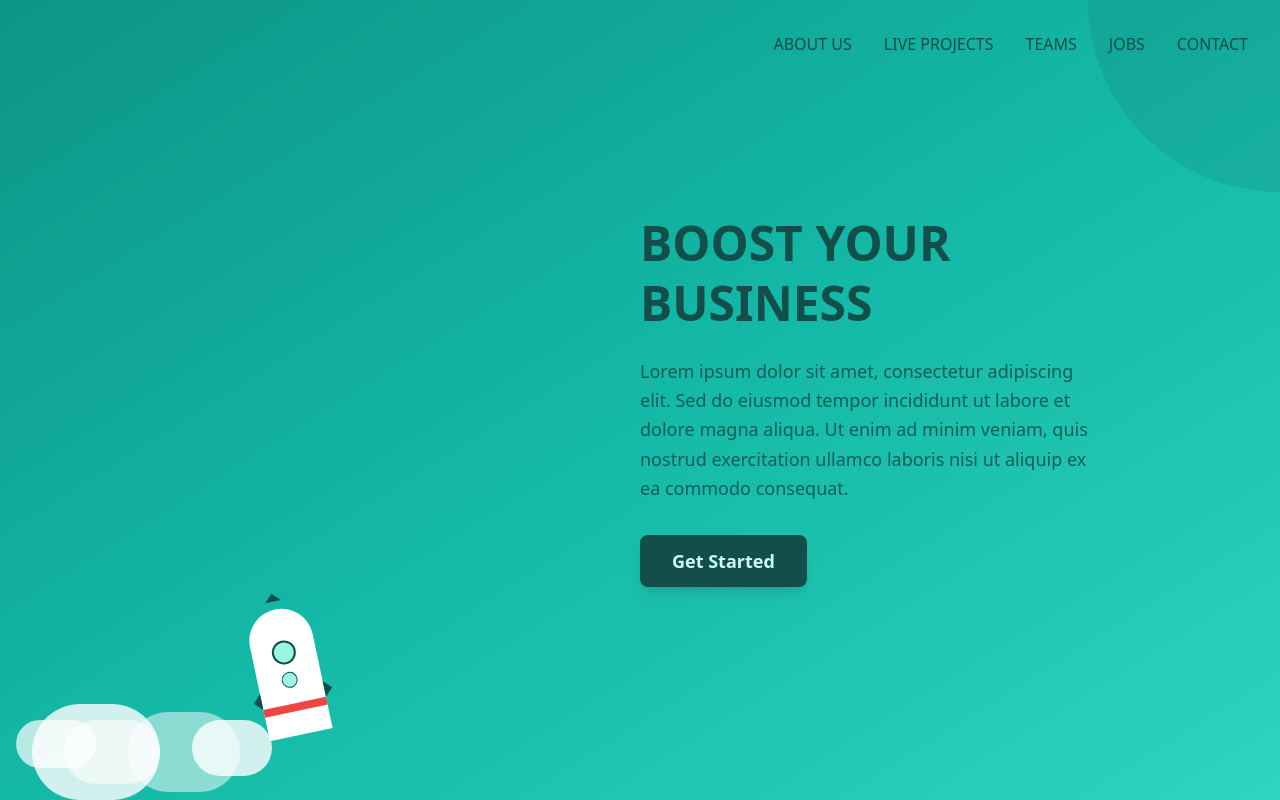
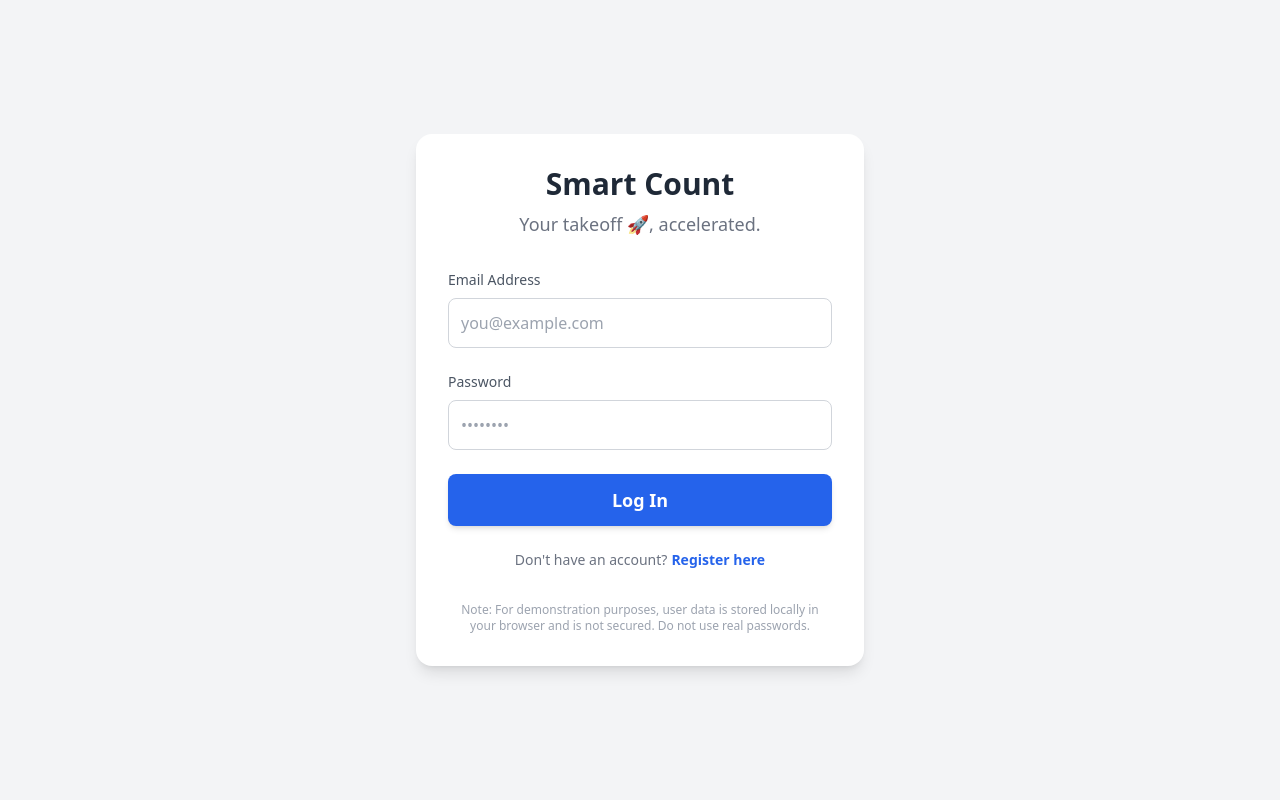
Before and after one commit to PrismSystems/SmartCount-EC2, a React (Vite) app: page / in a window 1280 px wide. Built offline with nearby package versions, Linux system fonts and the light colour scheme.

Commit message:
New design cancled

```diff
--- a/components/AuthScreen.tsx
+++ b/components/AuthScreen.tsx
@@ -15,7 +15,6 @@ export const AuthScreen: React.FC<AuthScreenProps> = ({ onLoginSuccess }) => {
     const [error, setError] = useState('');
     const [message, setMessage] = useState('');
     const [isLoading, setIsLoading] = useState(false);
-    const [showAuthForm, setShowAuthForm] = useState(false);
 
     const handleSubmit = async (e: React.FormEvent) => {
         e.preventDefault();
@@ -56,9 +55,8 @@ export const AuthScreen: React.FC<AuthScreenProps> = ({ onLoginSuccess }) => {
         setConfirmPassword('');
     };
 
-    if (showAuthForm) {
     return (
-            <div className="w-full h-screen bg-gradient-to-br from-teal-600 to-teal-400 flex items-center justify-center p-4">
+        <div className="w-full h-screen bg-gray-100 flex items-center justify-center p-4">
             <div className="w-full max-w-md mx-auto bg-white p-8 rounded-2xl shadow-lg">
                 <h1 className="text-3xl font-bold text-center text-gray-800 mb-2">{App_Name}</h1>
                 <p className="text-lg text-center text-gray-500 mb-8">{App_Tag_Line}</p>
@@ -76,7 +74,7 @@ export const AuthScreen: React.FC<AuthScreenProps> = ({ onLoginSuccess }) => {
                             onChange={e => setEmail(e.target.value)}
                             required
                             placeholder="you@example.com"
-                                className="w-full p-3 border border-gray-300 rounded-lg focus:ring-teal-500 focus:border-teal-500"
+                            className="w-full p-3 border border-gray-300 rounded-lg focus:ring-blue-500 focus:border-blue-500"
                         />
                     </div>
                     <div>
@@ -88,7 +86,7 @@ export const AuthScreen: React.FC<AuthScreenProps> = ({ onLoginSuccess }) => {
                             onChange={e => setPassword(e.target.value)}
                             required
                             placeholder="••••••••"
-                                className="w-full p-3 border border-gray-300 rounded-lg focus:ring-teal-500 focus:border-teal-500"
+                            className="w-full p-3 border border-gray-300 rounded-lg focus:ring-blue-500 focus:border-blue-500"
                         />
                     </div>
                     {mode === 'register' && (
@@ -101,105 +99,24 @@ export const AuthScreen: React.FC<AuthScreenProps> = ({ onLoginSuccess }) => {
                                 onChange={e => setConfirmPassword(e.target.value)}
                                 required
                                 placeholder="••••••••"
-                                    className="w-full p-3 border border-gray-300 rounded-lg focus:ring-teal-500 focus:border-teal-500"
+                                className="w-full p-3 border border-gray-300 rounded-lg focus:ring-blue-500 focus:border-blue-500"
                             />
                         </div>
                     )}
-                        <button type="submit" disabled={isLoading} className="w-full py-3 bg-teal-600 text-white rounded-lg font-semibold text-lg hover:bg-teal-700 transition-all shadow-md disabled:bg-gray-400">
+                    <button type="submit" disabled={isLoading} className="w-full py-3 bg-blue-600 text-white rounded-lg font-semibold text-lg hover:bg-blue-700 transition-all shadow-md disabled:bg-gray-400">
                         {isLoading ? 'Processing...' : (mode === 'login' ? 'Log In' : 'Register')}
                     </button>
                 </form>
                 <p className="text-center text-sm text-gray-500 mt-6">
                     {mode === 'login' ? "Don't have an account?" : "Already have an account?"}
-                        <button onClick={toggleMode} className="font-semibold text-teal-600 hover:underline ml-1">
+                    <button onClick={toggleMode} className="font-semibold text-blue-600 hover:underline ml-1">
                         {mode === 'login' ? 'Register here' : 'Log in here'}
                     </button>
                 </p>
-                    <button
-                        onClick={() => setShowAuthForm(false)}
-                        className="text-center text-sm text-gray-500 mt-4 hover:text-teal-600"
-                    >
-                        ← Back to landing page
-                    </button>
                 <p className="text-xs text-gray-400 mt-8 text-center">
                     Note: For demonstration purposes, user data is stored locally in your browser and is not secured. Do not use real passwords.
                 </p>
             </div>
         </div>
     );
-    }
-
-    return (
-        <div className="w-full h-screen bg-gradient-to-br from-teal-600 via-teal-500 to-teal-400 relative overflow-hidden">
-            {/* Background gradient overlay */}
-            <div className="absolute top-0 right-0 w-96 h-96 bg-teal-700 rounded-full opacity-20 -translate-y-48 translate-x-48"></div>
-
-            {/* Navigation */}
-            <nav className="absolute top-8 right-8 flex space-x-8 text-teal-900 font-medium">
-                <a href="#" className="hover:text-white transition-colors">ABOUT US</a>
-                <a href="#" className="hover:text-white transition-colors">LIVE PROJECTS</a>
-                <a href="#" className="hover:text-white transition-colors">TEAMS</a>
-                <a href="#" className="hover:text-white transition-colors">JOBS</a>
-                <a href="#" className="hover:text-white transition-colors">CONTACT</a>
-            </nav>
-
-            <div className="flex h-full">
-                {/* Left side - Rocket and clouds */}
-                <div className="flex-1 flex items-end justify-center relative">
-                    {/* Clouds */}
-                    <div className="absolute bottom-0 left-0 w-full h-48">
-                        <div className="absolute bottom-0 left-8 w-32 h-24 bg-white rounded-full opacity-80"></div>
-                        <div className="absolute bottom-4 left-16 w-24 h-16 bg-white rounded-full opacity-60"></div>
-                        <div className="absolute bottom-8 left-4 w-20 h-12 bg-white rounded-full opacity-70"></div>
-                        <div className="absolute bottom-2 left-32 w-28 h-20 bg-white rounded-full opacity-50"></div>
-                        <div className="absolute bottom-6 left-48 w-20 h-14 bg-white rounded-full opacity-80"></div>
-                    </div>
-
-                    {/* Rocket */}
-                    <div className="relative z-10 mb-16 transform -rotate-12">
-                        {/* Rocket body */}
-                        <div className="w-16 h-32 bg-white rounded-t-full relative">
-                            {/* Nose cone */}
-                            <div className="absolute -top-4 left-1/2 transform -translate-x-1/2 w-0 h-0 border-l-8 border-r-8 border-b-8 border-transparent border-b-teal-900"></div>
-
-                            {/* Windows */}
-                            <div className="absolute top-8 left-1/2 transform -translate-x-1/2 w-6 h-6 bg-teal-200 rounded-full border-2 border-teal-900"></div>
-                            <div className="absolute top-16 left-1/2 transform -translate-x-1/2 w-4 h-4 bg-teal-200 rounded-full border border-teal-900"></div>
-
-                            {/* Red band */}
-                            <div className="absolute top-24 left-0 w-full h-2 bg-red-500"></div>
-
-                            {/* Front fin */}
-                            <div className="absolute top-28 left-1/2 transform -translate-x-1/2 w-0 h-0 border-l-4 border-r-4 border-b-6 border-transparent border-b-teal-200"></div>
-
-                            {/* Side fins */}
-                            <div className="absolute top-20 -left-2 w-0 h-0 border-t-8 border-r-8 border-b-8 border-transparent border-r-teal-900"></div>
-                            <div className="absolute top-20 -right-2 w-0 h-0 border-t-8 border-l-8 border-b-8 border-transparent border-l-teal-900"></div>
-                        </div>
-
-                        {/* Exhaust plume */}
-                        <div className="absolute bottom-0 left-1/2 transform -translate-x-1/2 w-0 h-0 border-l-12 border-r-12 border-t-16 border-transparent border-t-white opacity-60"></div>
-                    </div>
-                </div>
-
-                {/* Right side - Content */}
-                <div className="flex-1 flex flex-col justify-center px-16">
-                    <h1 className="text-5xl font-bold text-teal-900 mb-6 leading-tight">
-                        BOOST YOUR<br />BUSINESS
-                    </h1>
-
-                    <p className="text-lg text-teal-800 mb-8 leading-relaxed max-w-md">
-                        Lorem ipsum dolor sit amet, consectetur adipiscing elit. Sed do eiusmod tempor incididunt ut labore et dolore magna aliqua. Ut enim ad minim veniam, quis nostrud exercitation ullamco laboris nisi ut aliquip ex ea commodo consequat.
-                    </p>
-
-                    <button
-                        onClick={() => setShowAuthForm(true)}
-                        className="bg-teal-900 text-teal-100 px-8 py-3 rounded-lg font-semibold text-lg hover:bg-teal-800 transition-all shadow-lg w-fit"
-                    >
-                        Get Started
-                    </button>
-                </div>
-            </div>
-        </div>
-    );
 };
```
Lines whose indentation alone changed are shown as unchanged.
